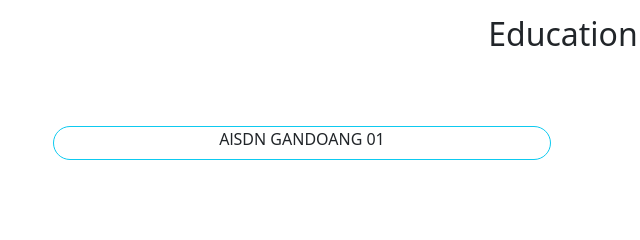
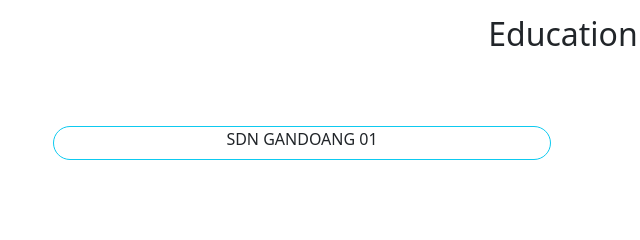
Before and after one commit to haikal-266/kallkunisme8896.github.io, a plain HTML site: page index.html in a window 1280 px wide. Shown: the part 1680-1920 px from the top of the page, 77-717 px from the left. Drawn offline with nearby package versions, Linux system fonts and the light colour scheme.

Commit message:
Update index.html

```diff
--- a/index.html
+++ b/index.html
@@ -127,7 +127,7 @@
           <div class="row justify-content-start fs-6 text-start p-5" >
             <div class="col-md-6">
               <p class="justify-content-end border border-info rounded-pill text-center pb-2">
-                AlSDN GANDOANG 01
+                SDN GANDOANG 01
               </p>
             </div>
           </div>
```
